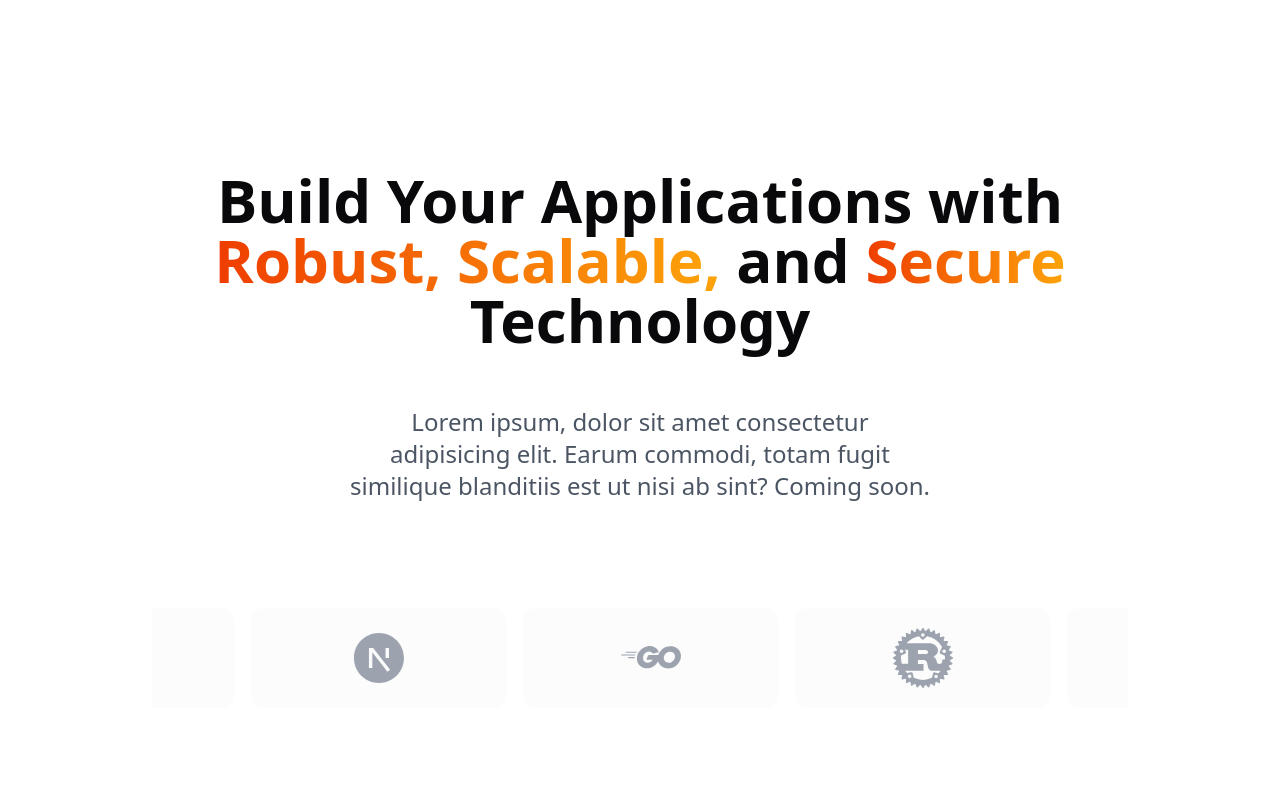
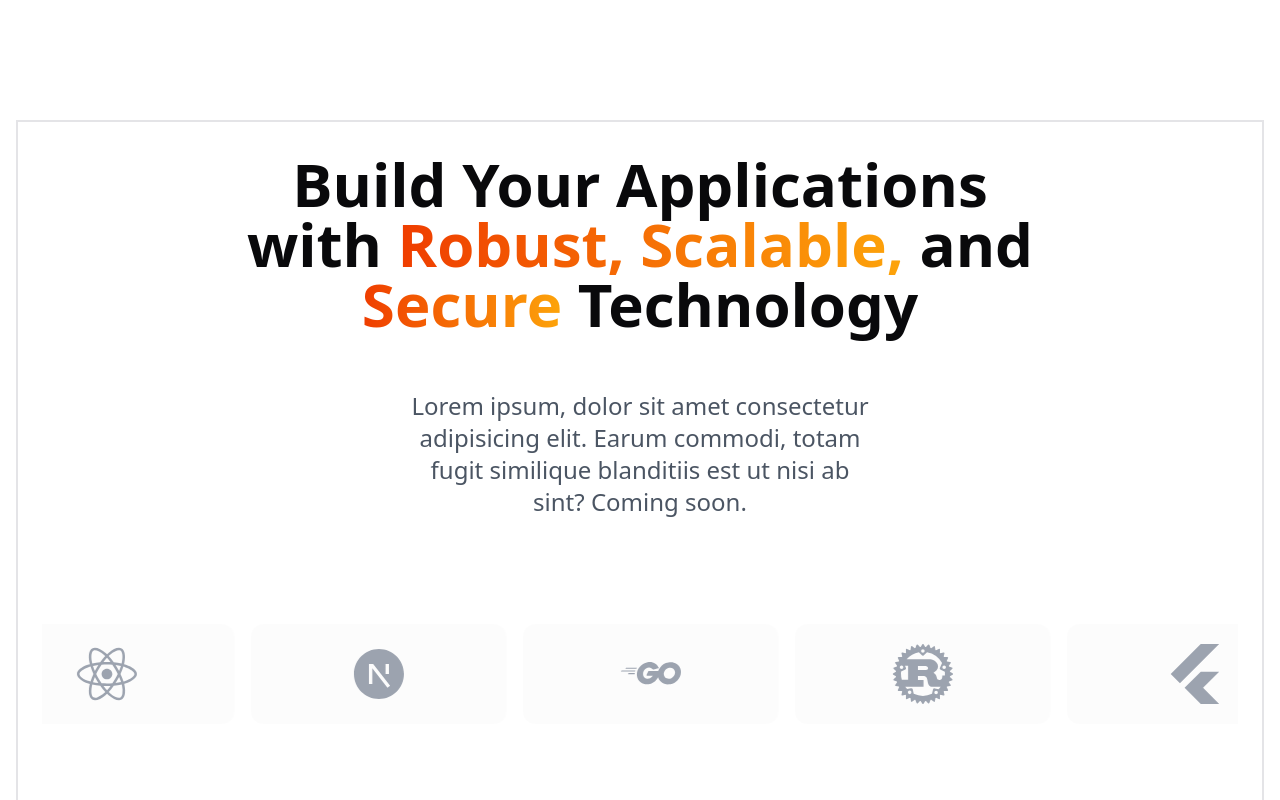
Before and after one commit to Terracode-Dev/Main-Site, a React (Vite) app: page / in a window 1280 px wide. Shown: the part 7000-7800 px from the top of the page. Built offline with nearby package versions, Linux system fonts and the light colour scheme.

Commit message:
check responsive and margin padding

```diff
--- a/src/components/home/Projects.tsx
+++ b/src/components/home/Projects.tsx
@@ -3,16 +3,16 @@ import { MarqueeDemo } from './techstack';
 export default function Projects() {
   return (
     <div className='flex items-center justify-center px-4 mx-auto xl:h-screen'>
-      <div className='flex flex-col items-center justify-center w-full max-w-screen-lg gap-8 py-8 xl:gap-14'>
+      <div className='flex flex-col items-center justify-center w-full gap-8 py-8 border-2 xl:gap-14'>
         {/* Title */}
-        <div className='flex items-center justify-center w-full px-4 text-center'>
+        <div className='flex items-center justify-center w-2/3 px-4 text-center'>
           <h1 className='text-2xl font-semibold leading-tight sm:text-3xl md:text-5xl xl:text-6xl'>
             Build Your Applications with <span className='bg-gradient-to-r from-[#EF3D00] to-[#FDA40A] bg-clip-text text-transparent'>Robust, Scalable,</span> and <span className='bg-gradient-to-r from-[#EF3D00] to-[#FDA40A] bg-clip-text text-transparent'>Secure</span> Technology
           </h1>
         </div>
 
         {/* Paragraph */}
-        <div className='flex items-center justify-center w-full px-4 text-center sm:w-11/12 md:w-4/5 xl:w-3/5'>
+        <div className='flex items-center justify-center w-full px-4 text-center sm:w-11/12 md:w-4/5 xl:w-2/5'>
           <p className='text-base leading-relaxed text-gray-600 sm:text-lg md:text-xl lg:text-2xl'>
             Lorem ipsum, dolor sit amet consectetur adipisicing elit. Earum commodi, totam fugit similique blanditiis est ut nisi ab sint? Coming soon.
           </p>
```
